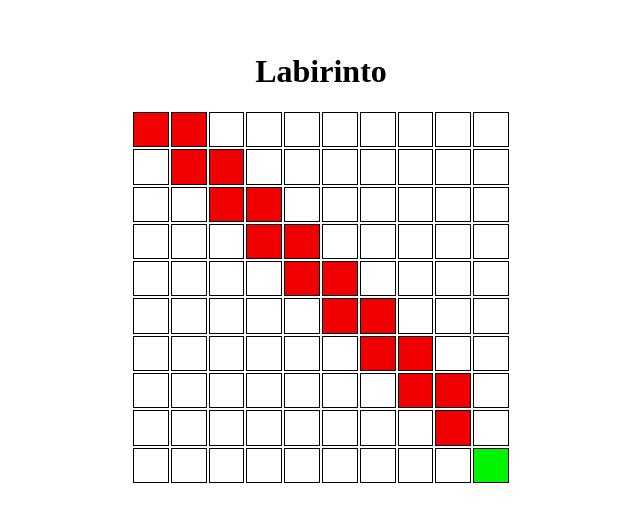
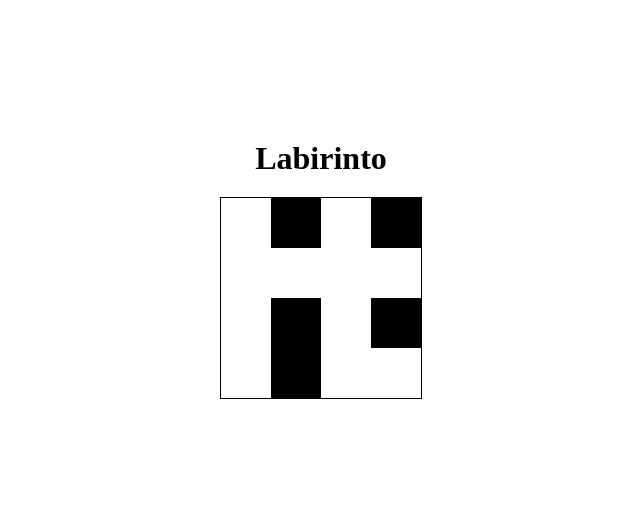
Before and after one commit to KarlaNunes/rat-in-a-maze, a plain HTML site: page index.html in a window 1280 px wide. Shown: the part 131-652 px from the top of the page, without its empty margins (319-959 px from the left). Drawn offline with Linux system fonts and the light colour scheme.

Commit message:
:tada: create table from matrix

```diff
--- a/maze-generator.js
+++ b/maze-generator.js
@@ -1,90 +1,37 @@
 document.addEventListener("DOMContentLoaded", function() {
     createBlankMaze();
-    generateAnExit();
 });
 
-const mazeWidth = 10;
-const mazeHeight = 10;
 
 function createBlankMaze() {
+    const table = [
+        [0,1,0,1],
+        [0,0,0,0],
+        [0,1,0,1],
+        [0,1,0,0],
+    ]
 
-    let rowIndex, colIndex;
+    const mazeArray = table;
 
-    const table = document.createElement("table");
-    const tbody = document.createElement("tbody");
+    const maze = document.getElementById("maze_container")
 
-    for (rowIndex = 1; rowIndex <= mazeHeight; rowIndex++) {
+    for (let rowIndex = 0; rowIndex < mazeArray.length; rowIndex++) {
+        let row = document.createElement("div")
+        row.classList.add("row")
 
-        const row = document.createElement("tr");
+        for (let column = 0; column < mazeArray[rowIndex].length; column++) {
+            let cell = document.createElement("div")
+            cell.classList.add("cell")
 
-        for (colIndex = 1; colIndex <= mazeWidth; colIndex++) {
+            if (mazeArray[rowIndex][column] == 1) {
+                cell.classList.add("wall")
+            }
 
-            const col = document.createElement("td");
-
-            const isStartPosition = rowIndex === 1 && colIndex === 1
-            const isFinishPosition = rowIndex === mazeHeight && colIndex === mazeWidth
-
-            if (isStartPosition) {
-                col.style.backgroundColor = "rgb(244,0,0)";
-                col.setAttribute("type", "start");
-
-            } else if (isFinishPosition) {
-
-                col.style.backgroundColor = "rgb(0,244,0)";
-                col.setAttribute("type", "finish");
-
-            } else {
-
-                col.style.backgroundColor = "rgb(255,255,255)";
-
-            }
-            col.setAttribute("id", "cell_" + rowIndex + "_" + colIndex);
-
-            row.appendChild(col);
-
+            row.appendChild(cell)
         }
 
-        tbody.appendChild(row);
-
+        maze.appendChild(row)
     }
 
-    table.appendChild(tbody);
 
-    document.getElementById("maze_container").appendChild(table);
 }
-
-function generateAnExit() {
-    let currentCell;
-
-    let rowIndex = 1;
-    let colIndex = 1;
-
-    const exits = [];
-
-    for (let exit = 1; exit < mazeWidth - 1; exit++) {
-        exits.push("right");
-        exits.push("bottom");
-    }
-
-    for (exitIndex = 0; exitIndex < exits.length; exitIndex++) {
-
-        switch(exits[exitIndex]) {
-
-            case "right":
-
-                colIndex = colIndex + 1;
-                break;
-
-            case "bottom":
-
-                rowIndex = rowIndex + 1;
-                break;
-
-        }
-
-        currentCell = document.getElementById("cell_" + rowIndex + "_" + colIndex);
-
-        currentCell.style.backgroundColor = "#f00000";
-
-    }
-}
--- a/style.css
+++ b/style.css
@@ -2,6 +2,10 @@
     margin: 0;
     padding: 0;
     box-sizing: border-box;
+}
+
+h1 {
+    margin-bottom: 20px;
 }
 
 body {
@@ -13,20 +17,25 @@ body {
     justify-content: center;
 }
 
-h1 {
-    margin-bottom: 20px;
+#maze_container {
+    border: 1px solid #000;
+    width: max-content;
+    height: max-content;
+    display: flex;
+    flex-direction: column;
 }
 
-table {
-    width: 100%;
-    height: 100%;
+.row {
+    display: flex;
 }
 
-table td {
-    border: 1px #000000 solid;
+.cell {
+    width: 50px;
+    height: 50px;
+    /* border: 1px solid #000; */
+    background-color: white;
 }
 
-#maze_container {
-    width: 380px;
-    height: 375px;
+.wall {
+    background-color: black;
 }
```
